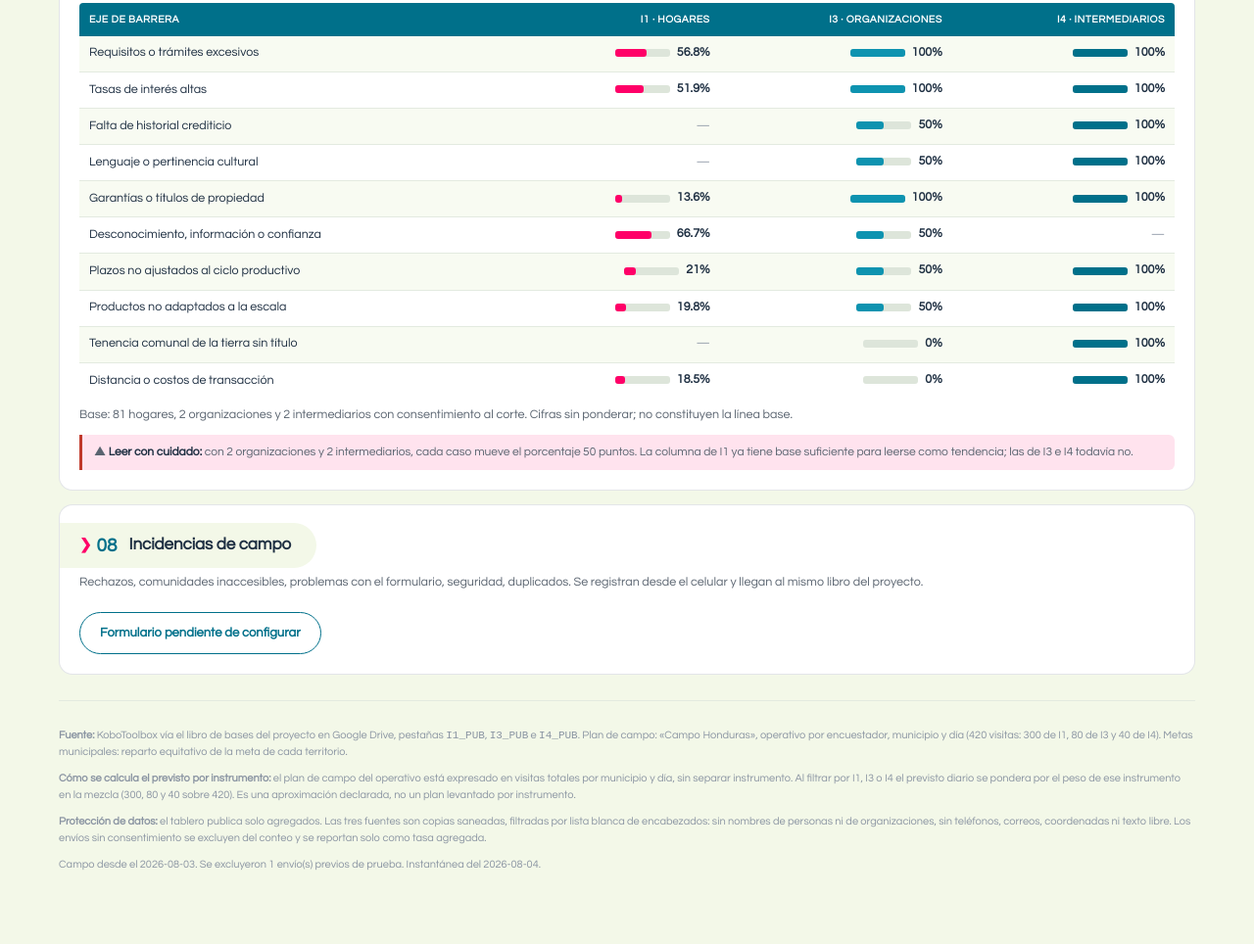
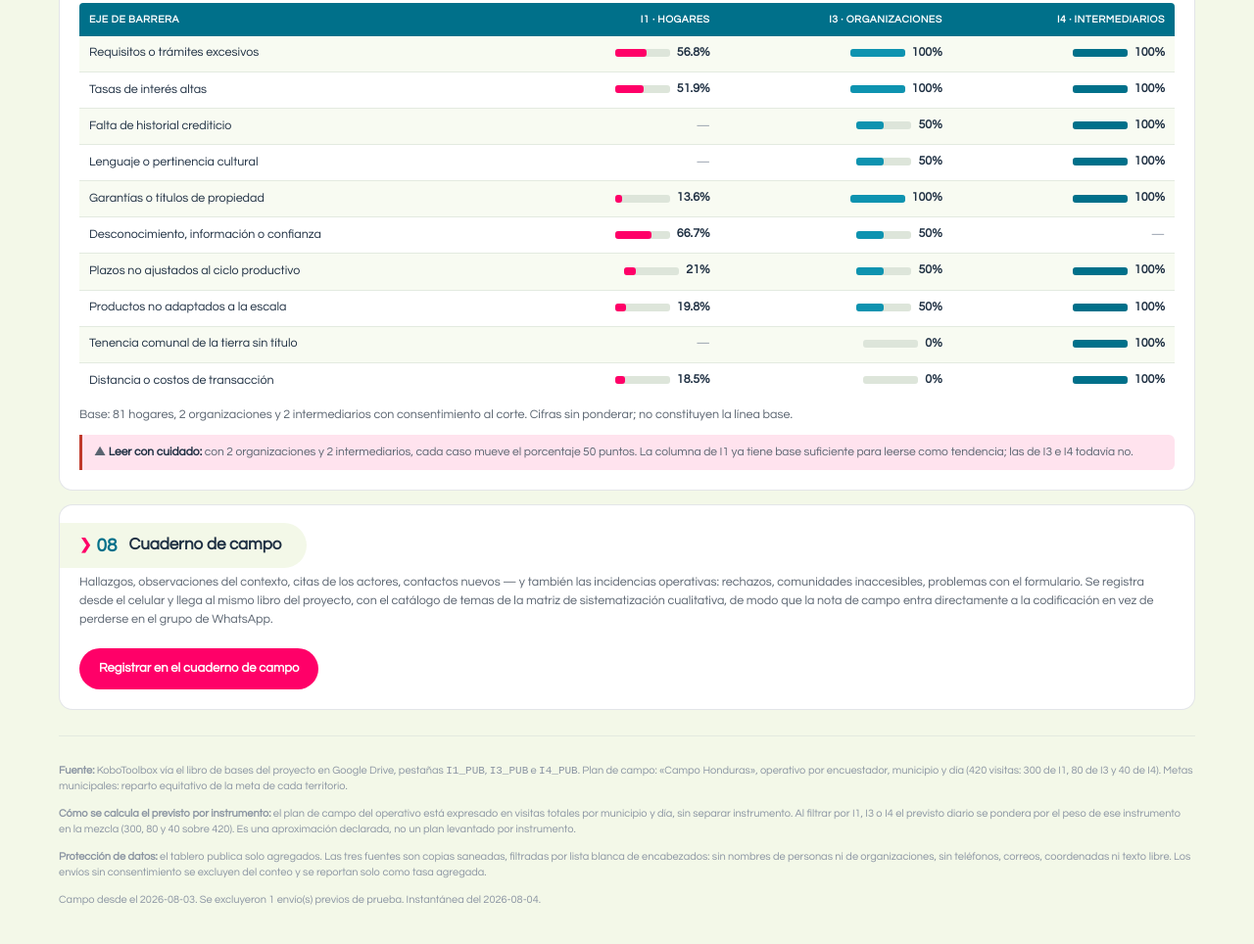
Before and after one commit to farjonaclio/lb-cfd, a plain HTML site: page index.html in a window 1280 px wide. Shown: the part 4076-5040 px from the top of the page at 98% size. Drawn offline with nearby package versions, Linux system fonts and the light colour scheme.

Commit message:
Add files via upload

```diff
--- a/index.html
+++ b/index.html
@@ -336,11 +336,14 @@ footer{margin-top:26px;padding-top:16px;border-top:1px solid var(--grid);
 </div>
 
 <div class="card" id="card-inc">
-  <div class="pill"><span class="n">08</span><h2>Incidencias de campo</h2></div>
-  <p class="sub">Rechazos, comunidades inaccesibles, problemas con el formulario, seguridad,
-    duplicados. Se registran desde el celular y llegan al mismo libro del proyecto.</p>
+  <div class="pill"><span class="n">08</span><h2>Cuaderno de campo</h2></div>
+  <p class="sub">Hallazgos, observaciones del contexto, citas de los actores, contactos nuevos —
+    y también las incidencias operativas: rechazos, comunidades inaccesibles, problemas con el
+    formulario. Se registra desde el celular y llega al mismo libro del proyecto, con el catálogo
+    de temas de la matriz de sistematización cualitativa, de modo que la nota de campo entra
+    directamente a la codificación en vez de perderse en el grupo de WhatsApp.</p>
   <p style="margin:14px 0 0"><a class="act" id="lnk-inc" href="#" target="_blank" rel="noopener">
-    Reportar una incidencia</a></p>
+    Registrar en el cuaderno de campo</a></p>
 </div>
 
 <footer>
@@ -371,7 +374,7 @@ const SNAPSHOT = {"i1":{"header":["¿La persona otorga su consentimiento para in
 const FUENTE_CSV    = "";   /* I1_PUB */
 const FUENTE_CSV_I3 = "";   /* I3_PUB */
 const FUENTE_CSV_I4 = "";   /* I4_PUB */
-const FORM_INCIDENCIAS = "";
+const FORM_INCIDENCIAS = "https://forms.gle/ihmDKaEZPyhoF5Rw6";   /* cuaderno de campo */
 
 const CFG = {
   inicio: "2026-08-03",           /* inicio del campo; nada anterior se cuenta */
@@ -1097,7 +1100,7 @@ function render(A){
 
   const a=$('#lnk-inc');
   if(FORM_INCIDENCIAS){a.href=FORM_INCIDENCIAS; a.classList.remove('sec');
-    a.textContent='Reportar una incidencia'}
+    a.textContent='Registrar en el cuaderno de campo'}
   else{a.classList.add('sec'); a.textContent='Formulario pendiente de configurar';
        a.removeAttribute('href')}
 }
```
